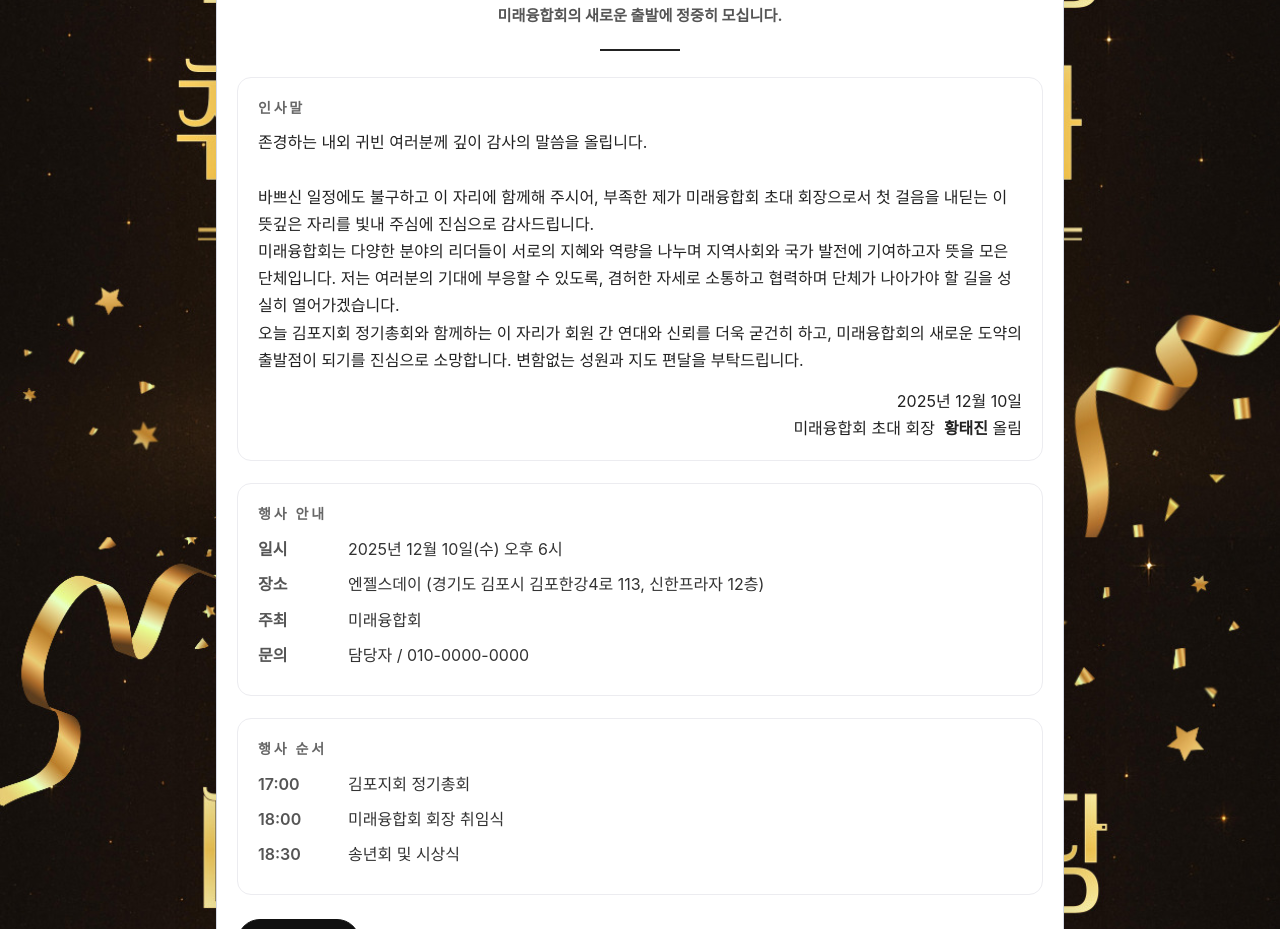
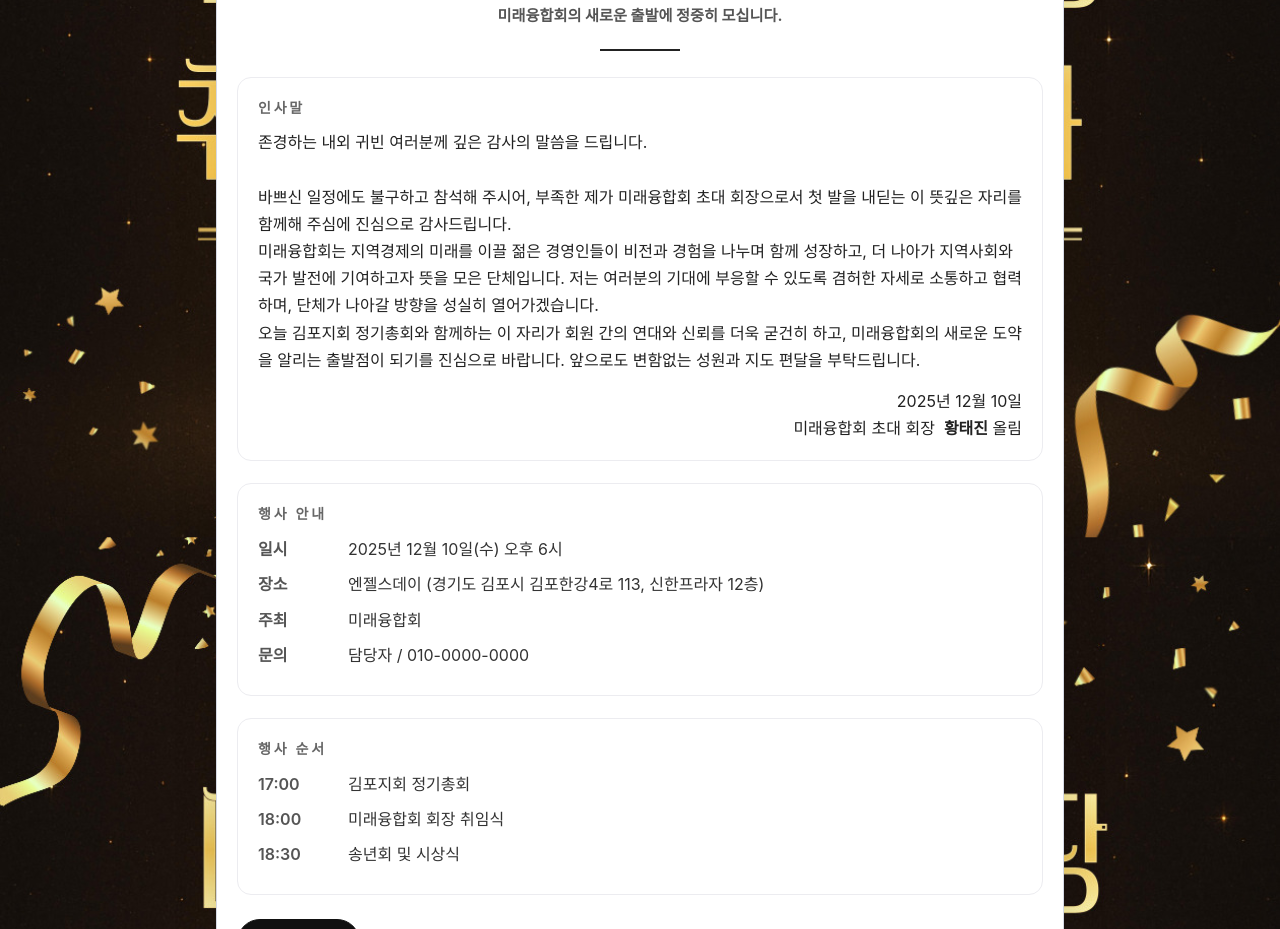
Before and after one commit to dantanmoco/-, a plain HTML site: page index.html in a window 1280 px wide. Shown: the part 1273-2202 px from the top of the page. Drawn offline with Linux system fonts and the light colour scheme.

Commit message:
Update index.html

```diff
--- a/index.html
+++ b/index.html
@@ -341,14 +341,14 @@
       <section class="box">
         <div class="section-title">인사말</div>
         <p>
-          존경하는 내외 귀빈 여러분께 깊이 감사의 말씀을 올립니다.<br><br>
-          바쁘신 일정에도 불구하고 이 자리에 함께해 주시어, 부족한 제가 미래융합회 초대 회장으로서 첫 걸음을 내딛는 이 뜻깊은 자리를 빛내 주심에 진심으로 감사드립니다.
+          존경하는 내외 귀빈 여러분께 깊은 감사의 말씀을 드립니다.<br><br>
+         바쁘신 일정에도 불구하고 참석해 주시어, 부족한 제가 미래융합회 초대 회장으로서 첫 발을 내딛는 이 뜻깊은 자리를 함께해 주심에 진심으로 감사드립니다.
         </p>
         <p>
-          미래융합회는 다양한 분야의 리더들이 서로의 지혜와 역량을 나누며 지역사회와 국가 발전에 기여하고자 뜻을 모은 단체입니다. 저는 여러분의 기대에 부응할 수 있도록, 겸허한 자세로 소통하고 협력하며 단체가 나아가야 할 길을 성실히 열어가겠습니다.
+          미래융합회는 지역경제의 미래를 이끌 젊은 경영인들이 비전과 경험을 나누며 함께 성장하고, 더 나아가 지역사회와 국가 발전에 기여하고자 뜻을 모은 단체입니다. 저는 여러분의 기대에 부응할 수 있도록 겸허한 자세로 소통하고 협력하며, 단체가 나아갈 방향을 성실히 열어가겠습니다.
         </p>
         <p>
-          오늘 김포지회 정기총회와 함께하는 이 자리가 회원 간 연대와 신뢰를 더욱 굳건히 하고, 미래융합회의 새로운 도약의 출발점이 되기를 진심으로 소망합니다. 변함없는 성원과 지도 편달을 부탁드립니다.
+          오늘 김포지회 정기총회와 함께하는 이 자리가 회원 간의 연대와 신뢰를 더욱 굳건히 하고, 미래융합회의 새로운 도약을 알리는 출발점이 되기를 진심으로 바랍니다. 앞으로도 변함없는 성원과 지도 편달을 부탁드립니다.
         </p>
         <p style="margin-top:14px; text-align:right;">
           2025년 12월 10일<br>
```
